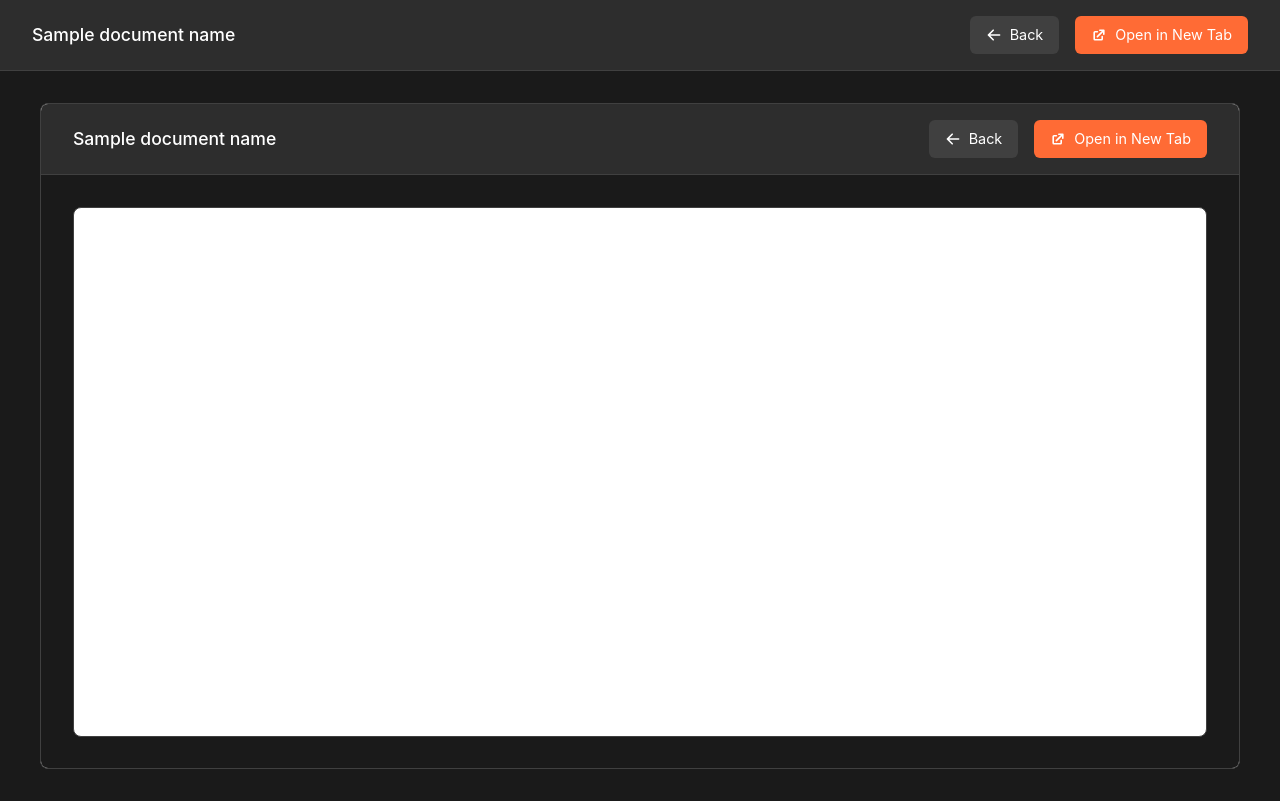
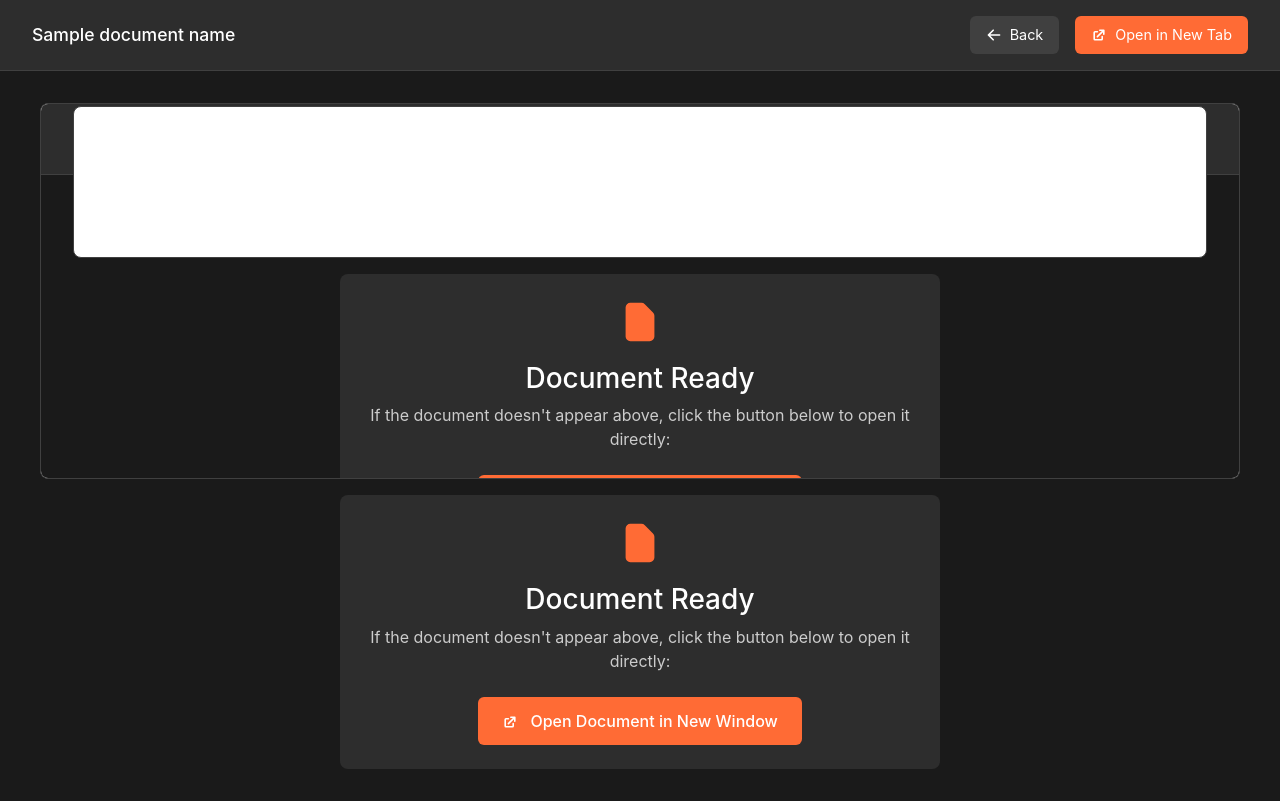
Before and after one commit to dillandeluxe/CSIT327-G5-FranchiseHub, a Django app: template templates/accounts/document_viewer.html in a window 1280 px wide. Run offline with Django 5.2, Linux system fonts and the light colour scheme; the template is opened without the code that fills it: most values are stand-ins (such as "Sample title", 1, 10 or a date in 2020).

Commit message:
Improve: Add fallback message with direct link if document iframe fails to load

```diff
--- a/templates/accounts/document_viewer.html
+++ b/templates/accounts/document_viewer.html
@@ -70,8 +70,10 @@
         display: flex;
         align-items: center;
         justify-content: center;
+        flex-direction: column;
         padding: 2rem;
         box-sizing: border-box;
+        gap: 1rem;
     }
 
     .document-frame {
@@ -81,6 +83,37 @@
         border: 1px solid #404040;
         border-radius: 8px;
         background: #fff;
+    }
+
+    .fallback-message {
+        background: #2d2d2d;
+        padding: 1.5rem;
+        border-radius: 8px;
+        color: #fff;
+        text-align: center;
+        max-width: 600px;
+    }
+
+    .fallback-message p {
+        margin: 0.5rem 0;
+        color: #ccc;
+    }
+
+    .direct-link {
+        display: inline-block;
+        margin-top: 1rem;
+        padding: 0.75rem 1.5rem;
+        background: #ff6b35;
+        color: #fff;
+        text-decoration: none;
+        border-radius: 6px;
+        font-weight: 500;
+        transition: all 0.2s;
+    }
+
+    .direct-link:hover {
+        background: #ff8555;
+        color: #fff;
     }
 
     .error-message {
@@ -121,7 +154,24 @@
 
 <div class="viewer-container">
     {% if document_url %}
-        <iframe src="{{ document_url }}" class="document-frame" frameborder="0"></iframe>
+        <!-- Try to embed the document -->
+        <iframe src="{{ document_url }}" class="document-frame" frameborder="0" onload="this.style.display='block'" onerror="this.style.display='none'"></iframe>
+
+        <!-- Fallback message if iframe doesn't load -->
+        <div class="fallback-message">
+            <svg width="48" height="48" fill="currentColor" viewBox="0 0 20 20" style="margin-bottom: 1rem; color: #ff6b35;">
+                <path fill-rule="evenodd" d="M4 4a2 2 0 012-2h4.586A2 2 0 0112 2.586L15.414 6A2 2 0 0116 7.414V16a2 2 0 01-2 2H6a2 2 0 01-2-2V4z" clip-rule="evenodd"/>
+            </svg>
+            <h3 style="margin: 0 0 0.5rem 0;">Document Ready</h3>
+            <p>If the document doesn't appear above, click the button below to open it directly:</p>
+            <a href="{{ document_url }}" target="_blank" class="direct-link">
+                <svg width="16" height="16" fill="currentColor" viewBox="0 0 20 20" style="vertical-align: middle; margin-right: 0.5rem;">
+                    <path d="M11 3a1 1 0 100 2h2.586l-6.293 6.293a1 1 0 101.414 1.414L15 6.414V9a1 1 0 102 0V4a1 1 0 00-1-1h-5z"/>
+                    <path d="M5 5a2 2 0 00-2 2v8a2 2 0 002 2h8a2 2 0 002-2v-3a1 1 0 10-2 0v3H5V7h3a1 1 0 000-2H5z"/>
+                </svg>
+                Open Document in New Window
+            </a>
+        </div>
     {% else %}
         <div class="error-message">
             <svg width="64" height="64" fill="currentColor" viewBox="0 0 20 20">
```
